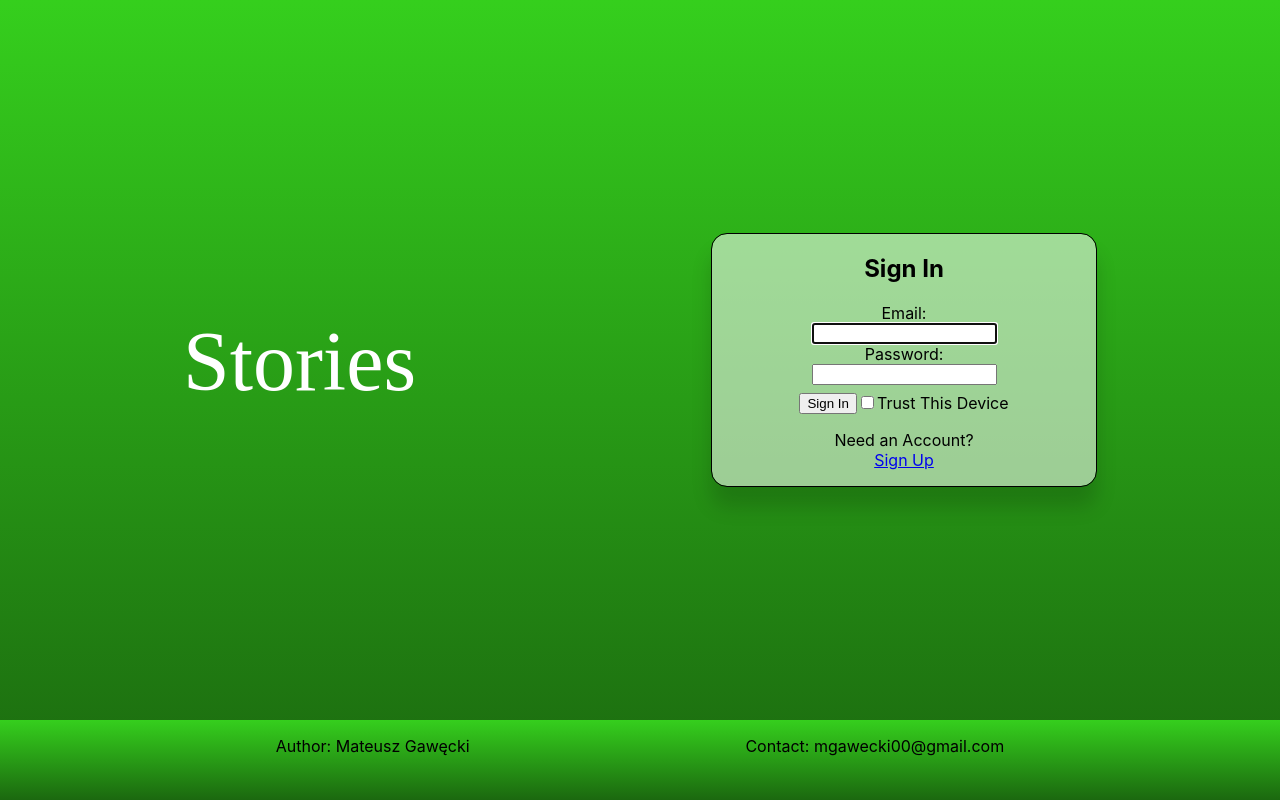
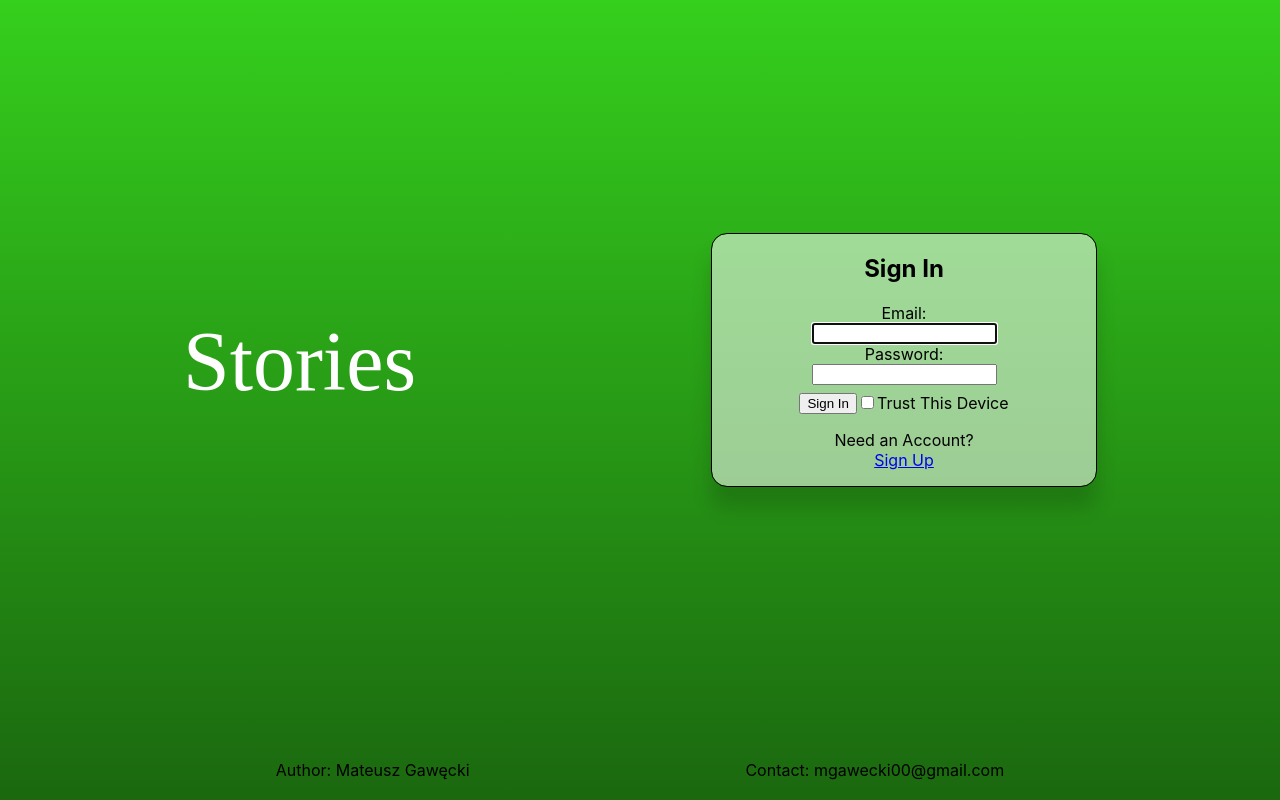
Before and after one commit to MateuszGawecki/stories-frontend, a React (Create React App) app: page /login in a window 1280 px wide. Built offline with nearby package versions, Linux system fonts and the light colour scheme.

Commit message:
new footer size

```diff
--- a/src/component/pages/books/Books.css
+++ b/src/component/pages/books/Books.css
@@ -1,6 +1,6 @@
 .booksMain {
     background-color: white;
-    height: 77%;
+    height: 82%;
 
     display: flex;
     flex-direction: row;
--- a/src/component/pages/footer/Footer.css
+++ b/src/component/pages/footer/Footer.css
@@ -1,9 +1,9 @@
 .footer{
-    background: transparent linear-gradient(180deg, #35CF1D 0%, #1B680F 100%) 0% 0% no-repeat padding-box;
+    /* background: transparent linear-gradient(180deg, #35CF1D 0%, #1B680F 100%) 0% 0% no-repeat padding-box; */
     position: fixed;
     bottom: 0;
     width: 100%;
-    height: 10%;
+    height: 5%;
     padding: 0;
 
 
@@ -12,3 +12,7 @@
     justify-content: space-evenly;
 
 }
+
+.footer>p {
+    margin: 0;
+}
--- a/src/component/pages/library/Library.css
+++ b/src/component/pages/library/Library.css
@@ -1,6 +1,6 @@
 .libraryMain {
     background-color: white;
-    height: 77%;
+    height: 82%;
 
     display: flex;
     flex-direction: row;
```
